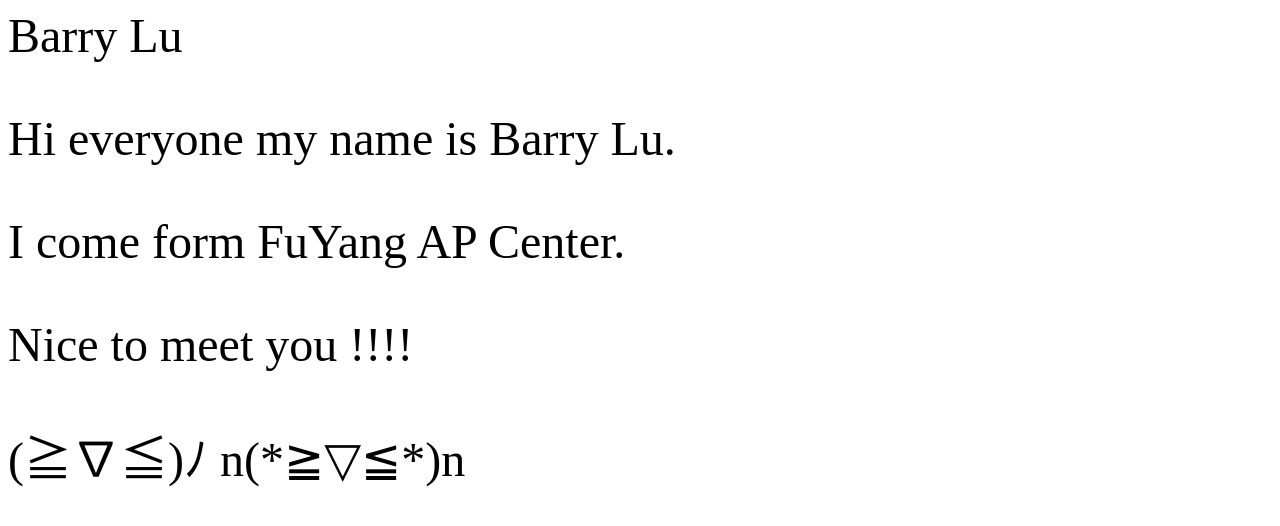
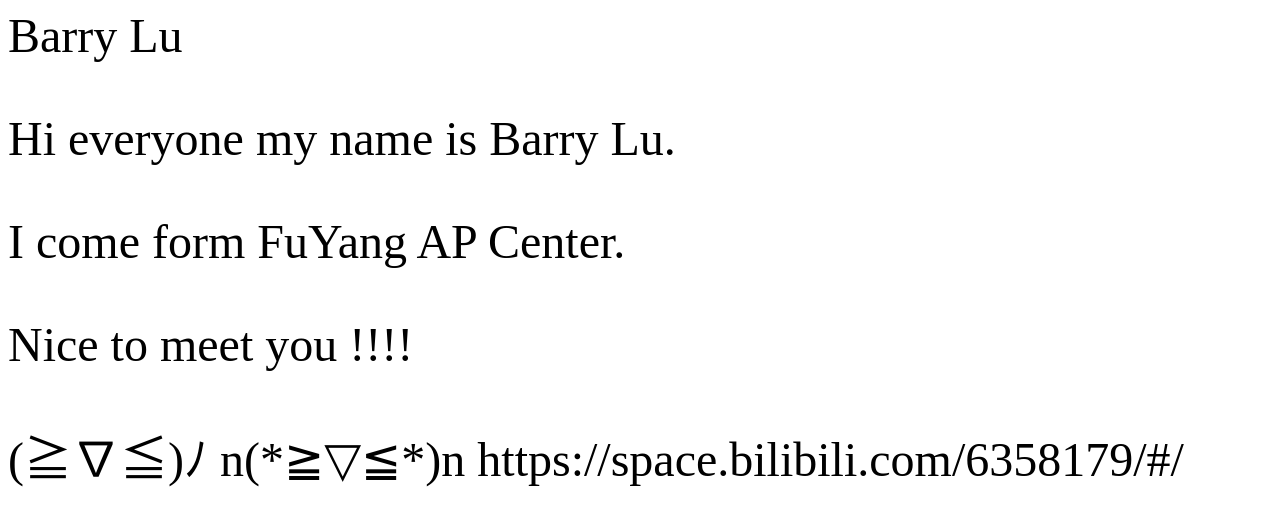
Before and after one commit to LuBarry/Barry_Lu, a plain HTML site: page index.html in a window 1280 px wide. Drawn offline with Linux system fonts and the light colour scheme.

Commit message:
Update index.html

```diff
--- a/index.html
+++ b/index.html
@@ -4,4 +4,6 @@
   <p>I come form FuYang AP Center.
     <p>Nice to meet you  !!!!
       <p>
-        (≧∇≦)ﾉ       n(*≧▽≦*)n</font>
+        (≧∇≦)ﾉ       n(*≧▽≦*)n
+       <a> https://space.bilibili.com/6358179/#/
+</font>
```
